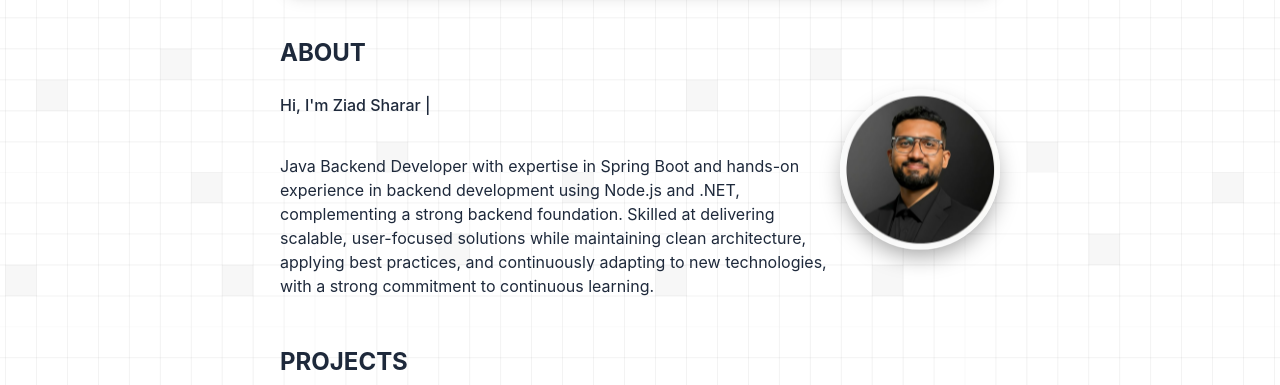
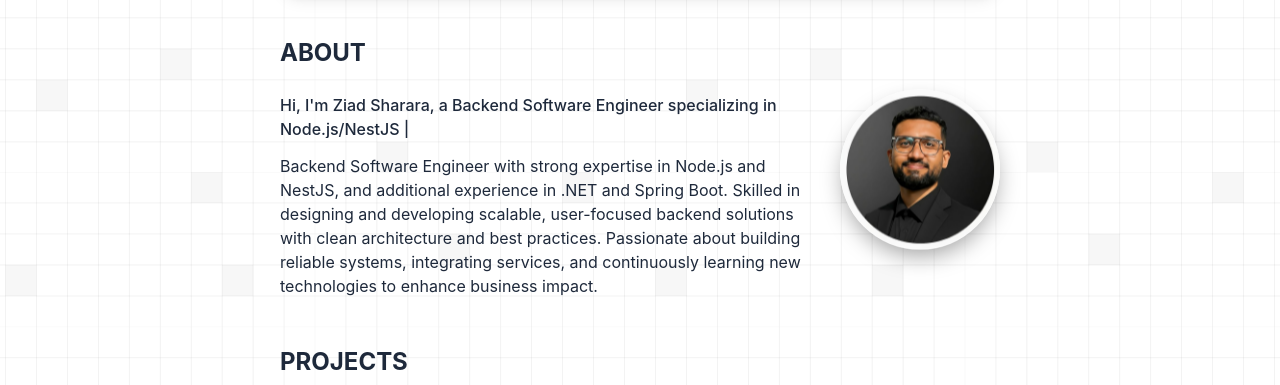
Before and after one commit to ziadsharara/portfolio, a website: page index.html in a window 1280 px wide. Shown: the part 75-460 px from the top of the page. Drawn offline with nearby package versions, Linux system fonts and the light colour scheme.

Commit message:
Some chenges

```diff
--- a/index.html
+++ b/index.html
@@ -487,13 +487,13 @@
               <p
                 class="text-sm md:text-base max-w-xs sm:max-w-md md:max-w-2xl lg:max-w-3xl"
               >
-                Java Backend Developer with expertise in Spring Boot and
-                hands-on experience in backend development using Node.js and
-                .NET, complementing a strong backend foundation. Skilled at
-                delivering scalable, user-focused solutions while maintaining
-                clean architecture, applying best practices, and continuously
-                adapting to new technologies, with a strong commitment to
-                continuous learning.
+                Backend Software Engineer with strong expertise in Node.js and
+                NestJS, and additional experience in .NET and Spring Boot.
+                Skilled in designing and developing scalable, user-focused
+                backend solutions with clean architecture and best practices.
+                Passionate about building reliable systems, integrating
+                services, and continuously learning new technologies to enhance
+                business impact.
               </p>
             </div>
             <div class="clear-both"></div>
--- a/script.js
+++ b/script.js
@@ -104,7 +104,7 @@
       speed: 50,
       eraseSpeed: 30,
       pauseDuration: 2000,
-      text: "Hi, I'm Ziad Sharara, Java Backend Developer.",
+      text: "Hi, I'm Ziad Sharara, a Backend Software Engineer specializing in Node.js/NestJS",
     },
     skills: {
       visibleCount: 10,
```
Also changed, not shown: 1 other file.
